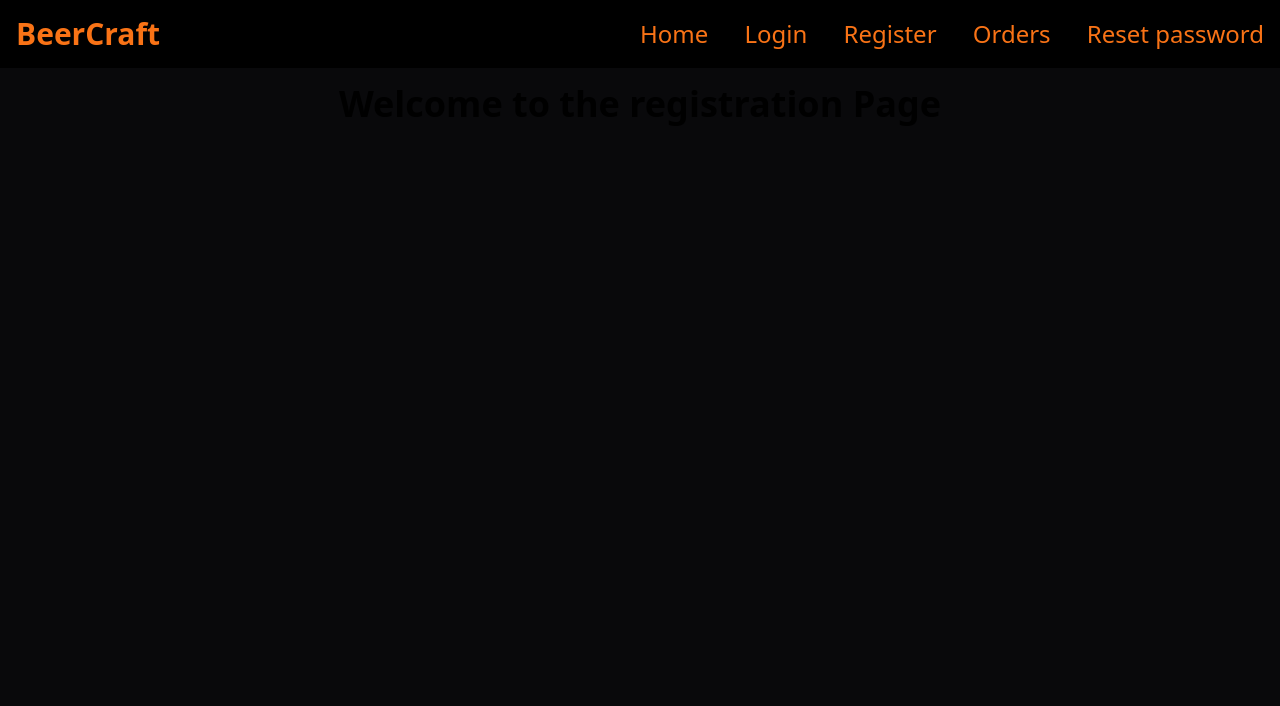
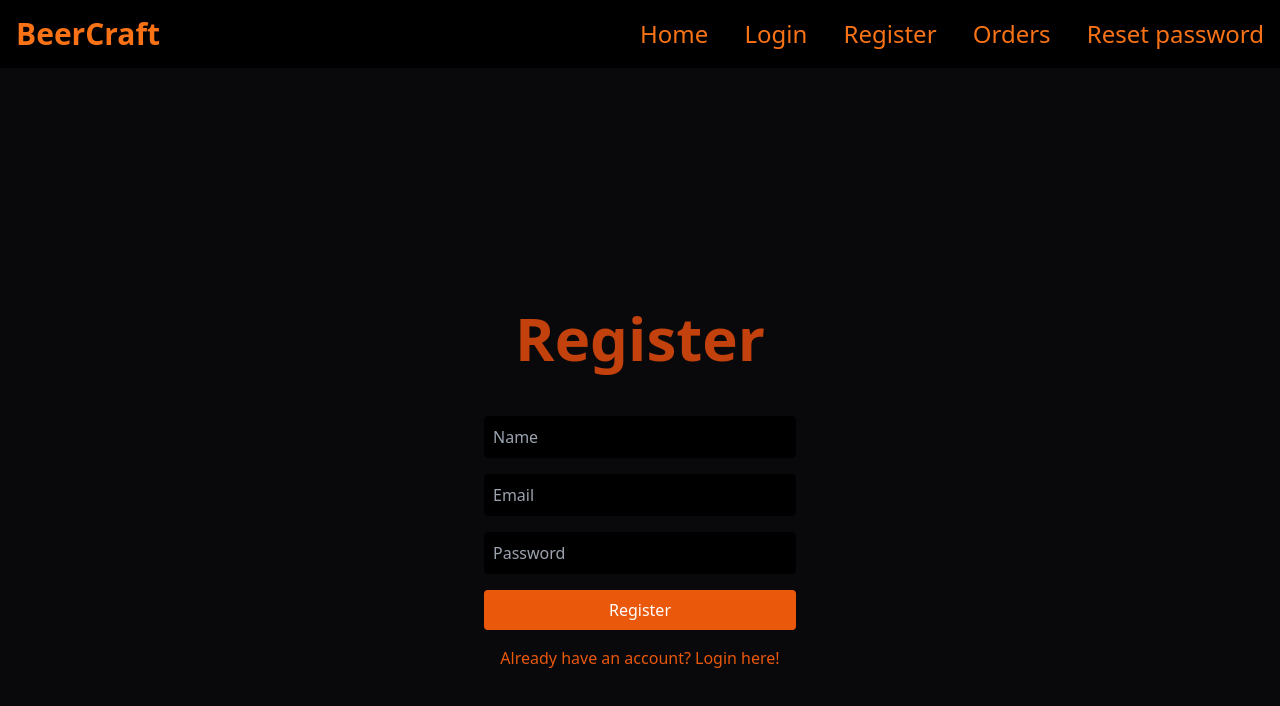
Before and after one commit to CNA-25/users-frontend, a React (Vite) app: page /register in a window 1280 px wide. Shown: the top 706 px of the page. Built offline with nearby package versions, Linux system fonts and the light colour scheme.

Commit message:
Register form and styling, Initial registration logic (not yet functional)

```diff
--- a/src/pages/RegistrationPage.tsx
+++ b/src/pages/RegistrationPage.tsx
@@ -1,12 +1,92 @@
-import React from "react";
+import React, { useState } from "react";
+import axios from "axios";
+import { useNavigate, Link } from "react-router-dom";
 import Navbar from "../components/navbar";
 
 const RegistrationPage: React.FC = () => {
+  const [formData, setFormData] = useState({ name: "", email: "", password: "" });
+  const [loading, setLoading] = useState(false);
+  const [error, setError] = useState("");
+  const navigate = useNavigate();
+
+
+
+  // Uppdaterar state när användaren skriver i ett inmatningsfält
+  const handleChange = (e: React.ChangeEvent<HTMLInputElement>) => {
+    setFormData({ ...formData, [e.target.name]: e.target.value });
+  };
+
+  //Hanterar formulärinlämning
+  const handleSubmit = async (e: React.FormEvent) => {
+    e.preventDefault();
+    setLoading(true);
+    setError("");
+
+
+    // Skickar användardata till API:n, urln är en placeholder
+    try {
+      await axios.post("http://localhost:5000/api/users/register", formData);
+      alert("Registration successful! You can now log in.");
+      navigate("/login");
+    } catch (err: any) {
+      setError(err.response?.data?.error || "Registration failed");
+    } finally {
+      setLoading(false);
+    }
+  };
+
   return (
     <>
       <Navbar />
-      <div className="p-4 text-center">
-        <h1 className="text-4xl font-bold">Welcome to the registration Page</h1>
+      <div className="flex flex-col p-4 my-48">
+        <div className="flex items-center justify-center">
+          <form onSubmit={handleSubmit} className="flex flex-col w-1/4 space-y-4">
+            <h1 className="my-8 text-6xl font-bold text-center text-orange-700">
+              Register
+            </h1>
+            {error && <p className="text-center text-red-500">{error}</p>}
+            <input
+              type="text"
+              name="name"
+              placeholder="Name"
+              value={formData.name}
+              onChange={handleChange}
+              className="p-2 text-orange-200 bg-black border border-black rounded"
+              required
+            />
+            <input
+              type="email"
+              name="email"
+              placeholder="Email"
+              value={formData.email}
+              onChange={handleChange}
+              className="p-2 text-orange-200 bg-black border border-black rounded"
+              required
+            />
+            <input
+              type="password"
+              name="password"
+              placeholder="Password"
+              value={formData.password}
+              onChange={handleChange}
+              className="p-2 text-orange-200 bg-black border border-black rounded"
+              required
+            />
+            <button
+              type="submit"
+              className="p-2 text-white bg-orange-600 rounded hover:bg-orange-800"
+              disabled={loading}
+            >
+              {loading ? "Registering..." : "Register"}
+            </button>
+            <Link
+              to="/login"
+              className="w-auto text-center text-orange-600 md:text-md hover:text-orange-800"
+            >
+              Already have an account? Login here!
+            </Link>
+          </form>
+        </div>
       </div>
     </>
   );
```
